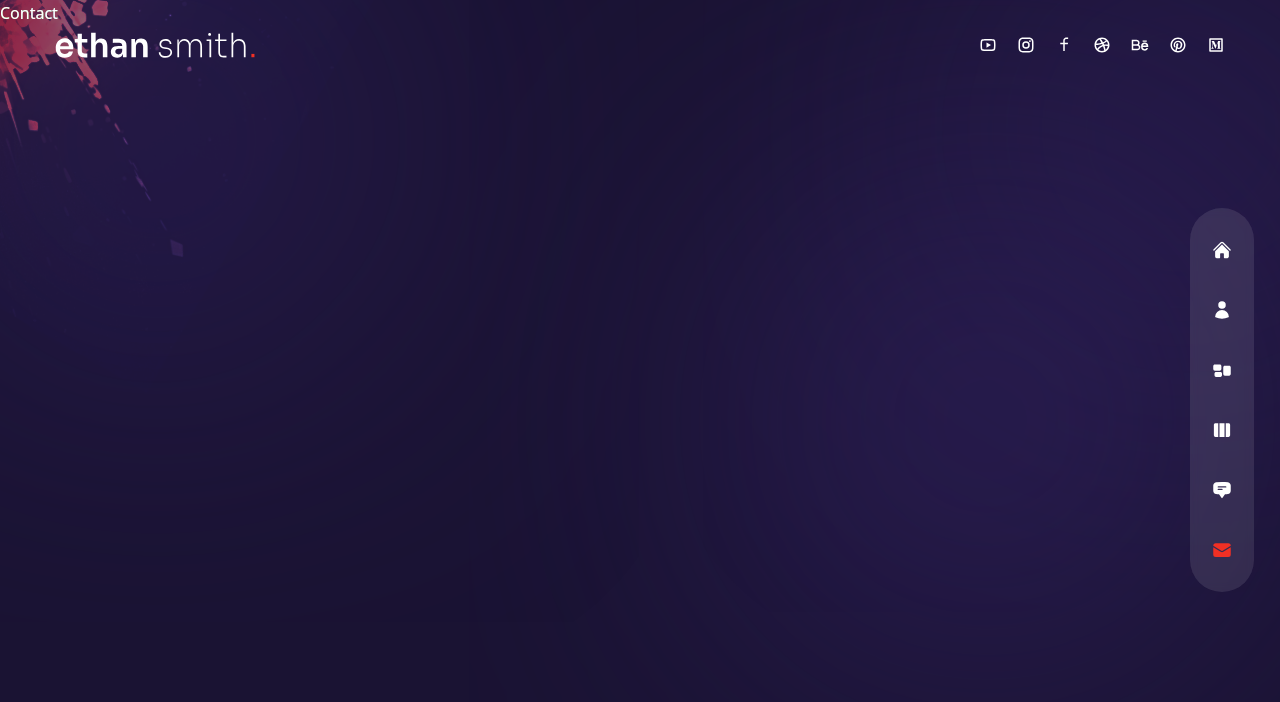
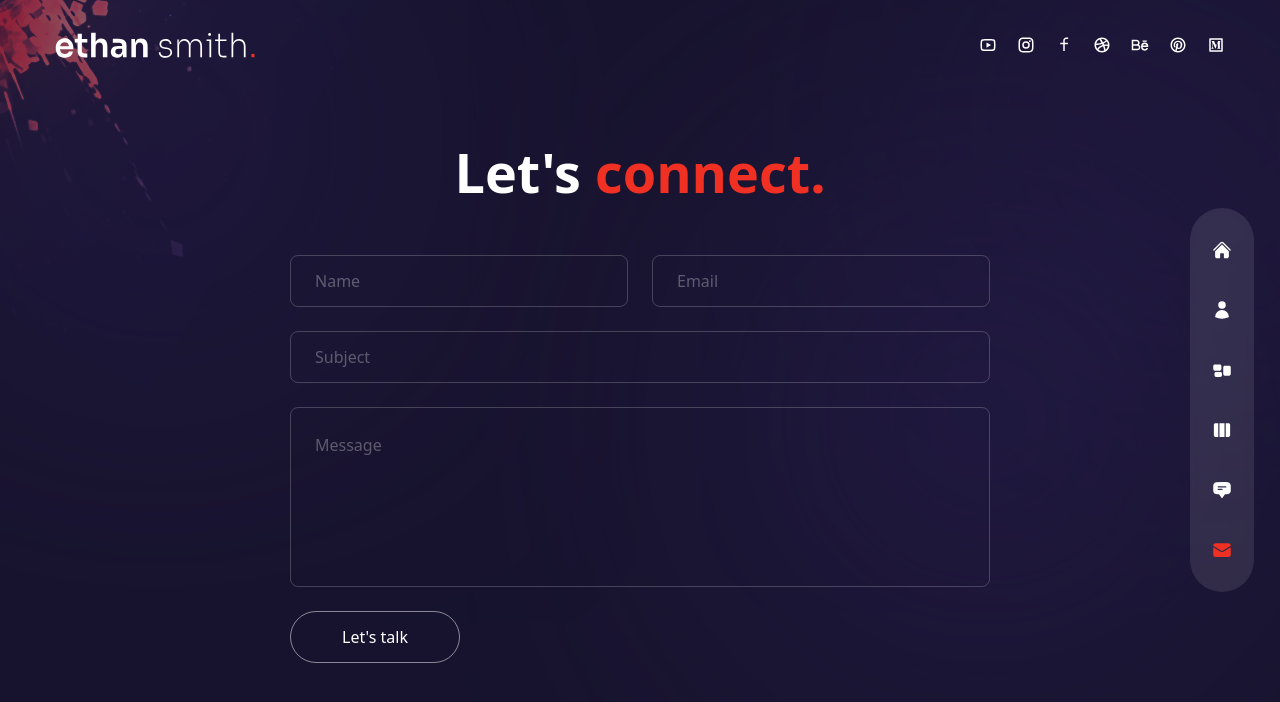
Before and after one commit to lucasfloza/website-portifolio-dev, a Next.js app: page /contact in a window 1280 px wide. Shown: the top 702 px of the page. Built offline with nearby package versions, Linux system fonts and the light colour scheme.

Commit message:
implementing contact page

```diff
--- a/pages/contact/index.js
+++ b/pages/contact/index.js
@@ -1,5 +1,56 @@
+// components
+import Circles from "/components/Circles";
+
+// icons
+import { BsArrowRight } from "react-icons/bs";
+
+// framer
+import { motion } from "framer-motion";
+
+// variants
+import { fadeIn } from "../../variants";
+
 const Contact = () => {
-  return <div>Contact</div>;
+  return (
+    <div className="h-full bg-primary/30">
+      <div className="container mx-auto py-32 text-center xl:text-left flex items-center justify-center h-full">
+        {/* text & form  */}
+        <div className="flex flex-col w-full max-w-[700px]">
+          {/* text  */}
+          <motion.h2
+            variants={fadeIn("up", 0.2)}
+            initial="hidden"
+            animate="show"
+            exit="hidden"
+            className="h2 text-center mb-12"
+          >
+            Let's <span className="text-accent">connect.</span>
+          </motion.h2>
+          <motion.form
+            variants={fadeIn("up", 0.4)}
+            initial="hidden"
+            animate="show"
+            exit="hidden"
+            className="flex-1 flex flex-col gap-6 w-full mx-auto"
+          >
+            {/* input group  */}
+            <div className="flex gap-x-6 w-full">
+              <input type="text" placeholder="name" className="input" />
+              <input type="text" placeholder="email" className="input" />
+            </div>
+            <input type="text" placeholder="subject" className="input" />
+            <textarea placeholder="message" className="textarea"></textarea>
+            <button className="btn rounded-full border border-white/50 max-w-[170px] px-8 transition-all duration-300 flex items-center justify-center overflow-hidden hover:border-accent group">
+              <span className="group-hover:-translate-y-[120%] group-hover:opacity-0 transition-all duration-500">
+                Let's talk
+              </span>
+              <BsArrowRight className="-translate-y-[120%] opacity-0 grou-hover:flex group-hover:-translate-y-0 group-hover:opacity-100 transition-all duration-300 absolute text-[22px]" />
+            </button>
+          </motion.form>
+        </div>
+      </div>
+    </div>
+  );
 };
 
 export default Contact;
```
